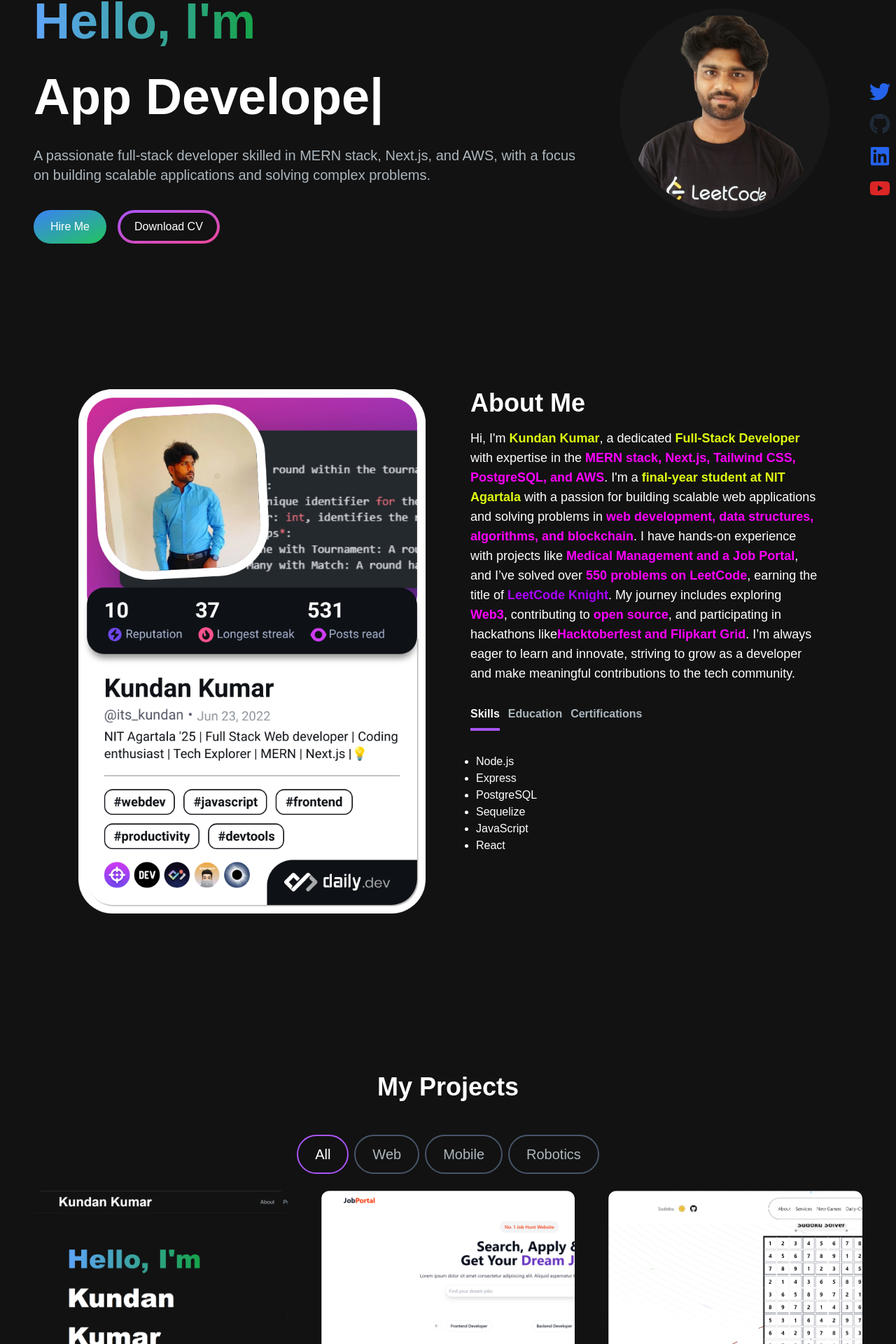
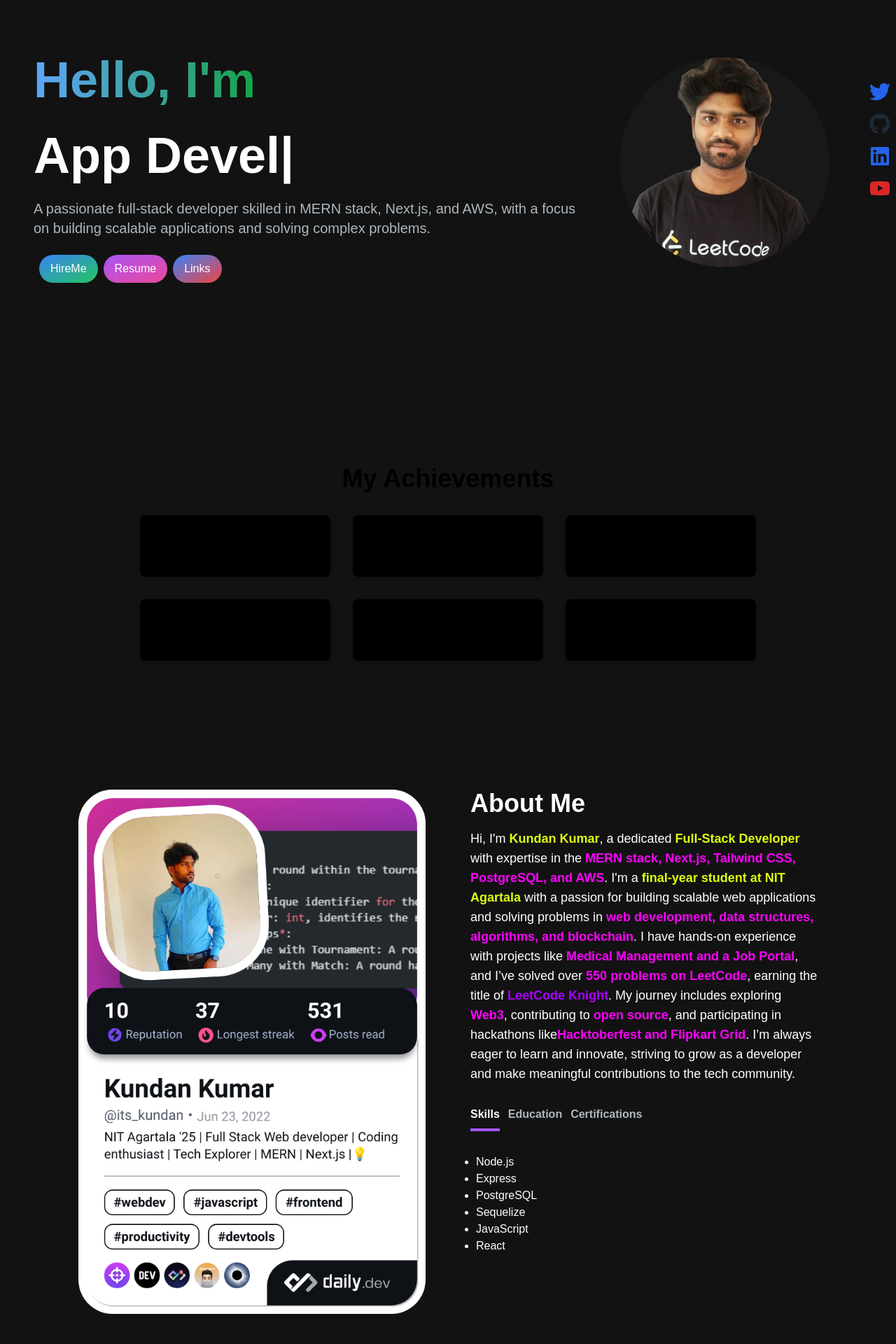
Before and after one commit to its-kundan/Kundan_CV_Portfolio, a Next.js app: page / in a window 1280 px wide. Shown: the part 200-2120 px from the top of the page at 70% size. Built offline with nearby package versions, Linux system fonts and the light colour scheme.

Commit message:
fix hero section

```diff
--- a/public/data.js
+++ b/public/data.js
@@ -1,4 +1,4 @@
-export const CV_URL = "https://drive.google.com/file/d/1D6Ezj-ma4m-hezFWAqkXilJrFcVSHGC7/view?usp=drive_link";
+export const CV_URL = "https://drive.google.com/file/d/1K6rSz8JHCUa9pZMdGGTHxww3HIQX4EMr/view?usp=drive_link";
 export const imageData =[
 
 ]
--- a/src/app/page.js
+++ b/src/app/page.js
@@ -16,7 +16,7 @@
       <Socials />
       <div className="container mt-24 mx-auto px-12 py-4">
         <HeroSection />
-        {/* <AchievementsSection /> */}
+        <AchievementsSection />
         <AboutSection />
         <ProjectsSection />
         {/* <Blogs /> */}
--- a/src/components/Achievement.jsx
+++ b/src/components/Achievement.jsx
@@ -1,11 +1,33 @@
-import React from 'react'
+"use client"
+/// Import React and the necessary hooks
+import React from 'react';
 
-const Achievement = () => {
+// AchievementItem Component to display individual achievements
+const AchievementItem = ({ metric, value, postfix = '', prefix = '' }) => {
   return (
-    <div>
-      Achievements.
+    <div className="bg-black dark:bg-gray-800 shadow-md rounded-lg p-4 m-2 flex justify-between items-center">
+      <h4 className="text-lg font-semibold text-white-900 dark:text-gray-100">{metric}</h4>
+      <p className="text-xl font-bold text-white-900 dark:text-gray-100">
+        {prefix}{value}{postfix}
+      </p>
     </div>
-  )
-}
+  );
+};
 
-export default Achievement
+// Achievements Component to display the list of achievements
+const Achievements = ({ achievements }) => {
+  return (
+    <div className="py-8 px-4 bg-white-100 dark:bg-gray-900">
+      <div className="max-w-4xl mx-auto">
+        <h2 className="text-4xl font-bold text-center mb-6 text-white-900 dark:text-gray-100">My Achievements</h2>
+        <div className="grid grid-cols-1 md:grid-cols-2 lg:grid-cols-3 gap-4">
+          {achievements.map((item, index) => (
+            <AchievementItem key={index} {...item} />
+          ))}
+        </div>
+      </div>
+    </div>
+  );
+};
+
+export default Achievements;
--- a/src/components/AchievementsSection.jsx
+++ b/src/components/AchievementsSection.jsx
@@ -1,11 +1,4 @@
-"use client";
-
-import { useEffect, useRef } from "react";
-import dynamic from "next/dynamic";
-
-const AnimatedNumbers = dynamic(() => import("react-animated-numbers"), {
-  ssr: false,
-});
+import Achievements from './Achievement'; // Update the path as necessary
 
 const achievementsList = [
   { metric: "LeetCode Problems Solved", value: "600", postfix: "+" },
@@ -14,64 +7,13 @@
   { metric: "Open Source Contributions", value: "50", postfix: "+" },
   { metric: "Hackathons Participated", value: "10", postfix: "+" },
   { metric: "Global Hackathon Rank", value: "14", prefix: "#" },
-  { metric: "Certifications Earned", value: "7" },
-  { metric: "GitHub Repositories", value: "100", postfix: "+" },
-  { metric: "AWS Cost-Effective Database Solutions Researched", value: "10" },
+
 ];
 
-const AchievementsSection = () => {
+export default function App() {
   return (
-    <div
-      className="py-8 px-2 xl:gap-16 sm:py-16 xl:px-16 overflow-y-auto"
-      style={{ maxHeight: "80vh" }}
-    >
-      <h1 className="text-4xl font-bold text-white mb-4 flex justify-center">
-        Achievements
-      </h1>
-      <div className="sm:border-[#33353F] sm:border rounded-md py-4 px-4">
-        <div
-          className="grid grid-cols-1 md:grid-cols-2 lg:grid-cols-3 gap-8"
-          style={{ gridTemplateColumns: "repeat(auto-fill, minmax(150px, 1fr))" }}
-        >
-          {achievementsList.map((achievement, index) => (
-            <div
-              key={index}
-              className="flex flex-col items-center justify-center mx-4 my-4"
-            >
-              <h2
-                className="text-white text-4xl font-bold"
-                style={{
-                  display: "flex",
-                  alignItems: "center",
-                  flexWrap: "nowrap",
-                }}
-              >
-                {achievement.prefix && (
-                  <span style={{ marginRight: "4px" }}>{achievement.prefix}</span>
-                )}
-                <AnimatedNumbers
-                  includeComma
-                  animateToNumber={parseInt(achievement.value, 10)}
-                  locale="en-US"
-                  style={{
-                    display: "inline-block",
-                    minWidth: "auto",
-                  }}
-                  configs={[
-                    { mass: 1, tension: 180, friction: 12 },
-                  ]}
-                />
-                {achievement.postfix && (
-                  <span style={{ marginLeft: "4px" }}>{achievement.postfix}</span>
-                )}
-              </h2>
-              <p className="text-[#7173b1] text-base">{achievement.metric}</p>
-            </div>
-          ))}
-        </div>
-      </div>
+    <div>
+      <Achievements achievements={achievementsList} />
     </div>
   );
-};
-
-export default AchievementsSection;
+}
--- a/src/components/HeroSection.jsx
+++ b/src/components/HeroSection.jsx
@@ -8,19 +8,20 @@
 
 const HeroSection = () => {
   return (
-    <section className="lg:py-16">
-      <div className="grid grid-cols-1 sm:grid-cols-12">
+    <section className="min-h-screen flex flex-col justify-center items-center lg:py-0" style={{ marginTop: '-10vh' }}> {/* Adjust the negative margin to control how much higher you want the section to appear */}
+      <div className="grid grid-cols-1 sm:grid-cols-12 mx-auto">
         <motion.div
           initial={{ opacity: 0, scale: 0.5 }}
           animate={{ opacity: 1, scale: 1 }}
           transition={{ duration: 0.5 }}
           className="col-span-8 place-self-center text-center sm:text-left justify-self-start"
         >
-          <h1 className="text-white mb-4 text-4xl sm:text-6xl lg:text-7xl lg:leading-normal font-extrabold">
+          <h1 className="text-white mb-4 text-4xl sm:text-5xl lg:text-7xl lg:leading-normal font-extrabold">
             <span className="text-transparent bg-clip-text bg-gradient-to-r from-blue-400 to-green-600">
               Hello, I&apos;m{" "}
             </span>
-            <br></br>
+            <br />
+            <div style={{ height: '100px', overflow: 'hidden' }}>
               <TypeAnimation
                 sequence={[
                   "Kundan Kumar",
@@ -36,28 +37,35 @@
                 speed={50}
                 repeat={Infinity}
               />
+            </div>
           </h1>
+
           <p className="text-[#ADB7BE] text-base sm:text-lg mb-6 lg:text-xl">
             A passionate full-stack developer skilled in MERN stack, Next.js,
             and AWS, with a focus on building scalable applications and solving
             complex problems.
           </p>
-          <div>
+          <div className="px-2 flex items-center justify-center sm:justify-start space-x-2">
             <Link
               href="/#contact"
-              className="px-6 inline-block py-3 w-full sm:w-fit rounded-full mr-4 bg-gradient-to-br from-blue-500 to-green-500 hover:bg-slate-200 text-white"
+              className="text-sm sm:text-base py-2 px-4 inline-block rounded-full bg-gradient-to-br from-blue-500 to-green-500 hover:bg-slate-200 text-white text-center"
             >
-              Hire Me
+              HireMe
             </Link>
             <Link
               href={CV_URL}
-              target="_blank" // This will open the link in a new tab
-              rel="noopener noreferrer" // Security best practice when using target="_blank"
-              className="px-1 inline-block py-1 w-full sm:w-fit rounded-full bg-gradient-to-br from-primary-500 to-secondary-500 hover:bg-slate-800 text-white mt-3"
+              target="_blank"
+              rel="noopener noreferrer"
+              className="text-sm sm:text-base py-2 px-4 inline-block rounded-full bg-gradient-to-br from-primary-500 to-secondary-500 hover:bg-slate-800 text-white text-center"
             >
-              <span className="block bg-[#121212] hover:bg-slate-800 rounded-full px-5 py-2">
-                Download CV
-              </span>
+              Resume
+            </Link>
+            <Link
+              href="https://linktr.ee/its_kundan"
+              target="_blank"
+              className="text-sm sm:text-base py-2 px-4 inline-block rounded-full bg-gradient-to-br from-blue-500 to-red-500 hover:bg-slate-200 text-white text-center"
+            >
+              Links
             </Link>
           </div>
         </motion.div>
@@ -71,9 +79,9 @@
             <Image
               src="/images/hero-image.png"
               alt="hero image"
-              className="absolute transform -translate-x-1/2 -translate-y-1/2 top-1/2 left-1/2"
-              width={280}
-              height={280}
+              layout="fill"
+              objectFit="cover"
+              className="rounded-full" // Ensuring the image is fully rounded
             />
           </div>
         </motion.div>
@@ -83,3 +91,92 @@
 };
 
 export default HeroSection;
+
+// const HeroSection = () => {
+//   return (
+//     <section className="min-h-screen flex flex-col justify-center lg:py-0">
+//   <div className="grid grid-cols-1 sm:grid-cols-12 mx-auto">
+//     <motion.div
+//       initial={{ opacity: 0, scale: 0.5 }}
+//       animate={{ opacity: 1, scale: 1 }}
+//       transition={{ duration: 0.5 }}
+//       className="col-span-8 place-self-center text-center sm:text-left justify-self-start"
+//     >
+//       <h1 className="text-white mb-4 text-4xl sm:text-5xl lg:text-7xl lg:leading-normal font-extrabold">
+//   <span className="text-transparent bg-clip-text bg-gradient-to-r from-blue-400 to-green-600">
+//     Hello, I&apos;m{" "}
+//   </span>
+//   <br />
+//   <div style={{ height: '100px', overflow: 'hidden' }}> {/* Adjust the height as needed */}
+//     <TypeAnimation
+//       sequence={[
+//         "Kundan Kumar",
+//         1000,
+//         "Web Developer",
+//         1000,
+//         "App Developer",
+//         1000,
+//         "Tech-Explorer",
+//         1000,
+//       ]}
+//       wrapper="span"
+//       speed={50}
+//       repeat={Infinity}
+//     />
+//   </div>
+// </h1>
+
+//       <p className="text-[#ADB7BE] text-base sm:text-lg mb-6 lg:text-xl">
+//         A passionate full-stack developer skilled in MERN stack, Next.js,
+//         and AWS, with a focus on building scalable applications and solving
+//         complex problems.
+//       </p>
+//       <div className="px-2 flex items-center justify-center sm:justify-start space-x-2">
+//   <Link
+//     href="/#contact"
+//     className="text-sm sm:text-base py-2 px-4 inline-block rounded-full bg-gradient-to-br from-blue-500 to-green-500 hover:bg-slate-200 text-white text-center"
+//   >
+//     Hire
+//   </Link>
+//   <Link
+//     href={CV_URL}
+//     target="_blank"
+//     rel="noopener noreferrer"
+//     className="text-sm sm:text-base py-2 px-4 inline-block rounded-full bg-gradient-to-br from-primary-500 to-secondary-500 hover:bg-slate-800 text-white text-center"
+//   >
+//     CV
+//   </Link>
+//   <Link
+//     href="https://linktr.ee/its_kundan"
+//     target="_blank"
+//     className="text-sm sm:text-base py-2 px-4 inline-block rounded-full bg-gradient-to-br from-blue-500 to-red-500 hover:bg-slate-200 text-white text-center"
+//   >
+//     Links
+//   </Link>
+// </div>
+
+//     </motion.div>
+//     <motion.div
+//       initial={{ opacity: 0, scale: 0.5 }}
+//       animate={{ opacity: 1, scale: 1 }}
+//       transition={{ duration: 0.5 }}
+//       className="col-span-4 place-self-center mt-4 lg:mt-0"
+//     >
+//       <div className="rounded-full bg-[#181818] w-[250px] h-[250px] lg:w-[300px] lg:h-[300px] relative">
+//         <Image
+//           src="/images/hero-image.png"
+//           alt="hero image"
+//           className="absolute transform -translate-x-1/2 -translate-y-1/2 top-1/2 left-1/2"
+//           width={280}
+//           height={280}
+//         />
+
+//       </div>
+//     </motion.div>
+//   </div>
+// </section>
+
+//   );
+// };
+
+// export default HeroSection;
--- a/src/components/ProjectCard.jsx
+++ b/src/components/ProjectCard.jsx
@@ -4,31 +4,36 @@
 
 const ProjectCard = ({ imgUrl, title, description, gitUrl, previewUrl }) => {
   return (
-    <div>
+    <>
     <div
   className="h-52 md:h-72 rounded-t-xl relative group"
-        style={{ background: `url(${imgUrl})`, backgroundSize: "cover" }}
+  style={{
+    backgroundImage: `url(${imgUrl})`,
+    backgroundSize: "cover",
+    backgroundPosition: "center center"  // Ensures the image is centered
+  }}
 >
-        <div className="overlay items-center justify-center absolute top-0 left-0 w-full h-full bg-[#181818] bg-opacity-0 hidden group-hover:flex group-hover:bg-opacity-80 transition-all duration-500 ">
+  <div className="overlay items-center justify-center absolute top-0 left-0 w-full h-full bg-[#181818] bg-opacity-0 hidden group-hover:flex group-hover:bg-opacity-80 transition-all duration-500">
     <Link
       href={gitUrl}
       className="h-14 w-14 mr-2 border-2 relative rounded-full border-[#ADB7BE] hover:border-white group/link"
     >
-            <CodeBracketIcon className="h-10 w-10 text-[#ADB7BE] absolute top-1/2 left-1/2 transform -translate-x-1/2 -translate-y-1/2  cursor-pointer group-hover/link:text-white" />
+      <CodeBracketIcon className="h-10 w-10 text-[#ADB7BE] absolute top-1/2 left-1/2 transform -translate-x-1/2 -translate-y-1/2 cursor-pointer group-hover/link:text-white" />
     </Link>
     <Link
       href={previewUrl}
       className="h-14 w-14 border-2 relative rounded-full border-[#ADB7BE] hover:border-white group/link"
     >
-            <EyeIcon className="h-10 w-10 text-[#ADB7BE] absolute top-1/2 left-1/2 transform -translate-x-1/2 -translate-y-1/2  cursor-pointer group-hover/link:text-white" />
+      <EyeIcon className="h-10 w-10 text-[#ADB7BE] absolute top-1/2 left-1/2 transform -translate-x-1/2 -translate-y-1/2 cursor-pointer group-hover/link:text-white" />
     </Link>
   </div>
 </div>
-      <div className="text-white rounded-b-xl mt-3 bg-[#181818]py-6 px-4">
+<div className="text-white rounded-b-xl mt-3 bg-[#181818] py-6 px-4">
   <h5 className="text-xl font-semibold mb-2">{title}</h5>
   <p className="text-[#ADB7BE]">{description}</p>
 </div>
-    </div>
+</>
+
   );
 };
 
--- a/src/components/ProjectTag.jsx
+++ b/src/components/ProjectTag.jsx
@@ -2,16 +2,28 @@
 
 const ProjectTag = ({ name, onClick, isSelected }) => {
   const buttonStyles = isSelected
-    ? "text-white border-primary-500"
-    : "text-[#ADB7BE] border-slate-600 hover:border-white";
+    ? "text-white border-primary-500 bg-primary-500 hover:bg-primary-700"
+    : "text-[#ADB7BE] border-slate-600 hover:border-white hover:text-white";
+
   return (
     <button
-      className={`${buttonStyles} rounded-full border-2 px-6 py-3 text-xl cursor-pointer`}
-      onClick={() => onClick(name)}
-    >
-      {name}
-    </button>
+    className={`${buttonStyles} rounded-full border-2 px-3 py-1 text-sm cursor-pointer transition-colors`}
+    onClick={() => onClick(name)}
+  >
+    {name}
+  </button>
+
   );
 };
 
 export default ProjectTag;
+
+// const ProjectTag = ({ name, onClick, isSelected }) => {
+//   const buttonStyles = isSelected
+//     ? "bg-blue-500 text-white border-blue-500 hover:bg-blue-700" // active state
+//     : "text-gray-400 border-gray-600 hover:border-gray-200 hover:text-white"; // inactive state
+
+//   return (
+
+//   );
+// };
--- a/src/components/ProjectsSection.jsx
+++ b/src/components/ProjectsSection.jsx
@@ -108,32 +108,40 @@
   <h2 className="text-center text-4xl font-bold text-white mt-1 mb-4 md:mb-6">
     My Projects
   </h2>
-  <div className="text-white flex flex-wrap justify-center items-center gap-2 py-6">
+  <div className="text-white py-6 mx-auto w-full overflow-hidden">
+  <div className="grid grid-cols-4 sm:grid-cols-[repeat(auto-fit,minmax(120px,1fr))] gap-0.5 justify-center">
     <ProjectTag
       onClick={handleTagChange}
       name="All"
       isSelected={tag === "All"}
-    className="w-1/3 sm:w-auto"
     />
     <ProjectTag
       onClick={handleTagChange}
       name="Web"
       isSelected={tag === "Web"}
-    className="w-1/3 sm:w-auto"
     />
     <ProjectTag
       onClick={handleTagChange}
       name="Mobile"
       isSelected={tag === "Mobile"}
-    className="w-1/3 sm:w-auto"
     />
     <ProjectTag
       onClick={handleTagChange}
       name="Robotics"
       isSelected={tag === "Robotics"}
-    className="w-1/3 sm:w-auto"
+    />
+    <ProjectTag
+      onClick={handleTagChange}
+      name="ECE"
+      isSelected={tag === "ECE"}
     />
   </div>
+</div>
+
+
+
+
+
 
   <ul ref={ref} className="grid md:grid-cols-3 gap-8 md:gap-12">
     {displayedProjects.map((project, index) => (
```
Lines whose indentation alone changed are shown as unchanged.
